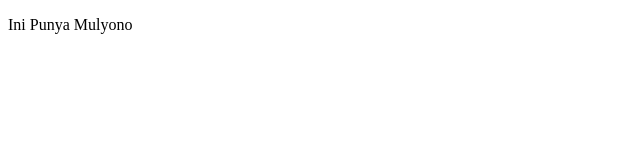
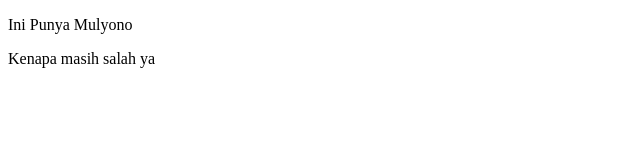
Before and after one commit to mulyonoaja/Latihan1, a plain HTML site: page index.html in a window 1280 px wide. Shown: the whole page, without its empty margins (0-640 px from the left). Drawn offline with Linux system fonts and the light colour scheme.

Commit message:
tambah paragraf baru

```diff
--- a/index.html
+++ b/index.html
@@ -5,5 +5,6 @@
 </head>
 <body>
 <p>Ini Punya Mulyono</p>
+<p>Kenapa masih salah ya</p>
 </body>
 </html>
```
